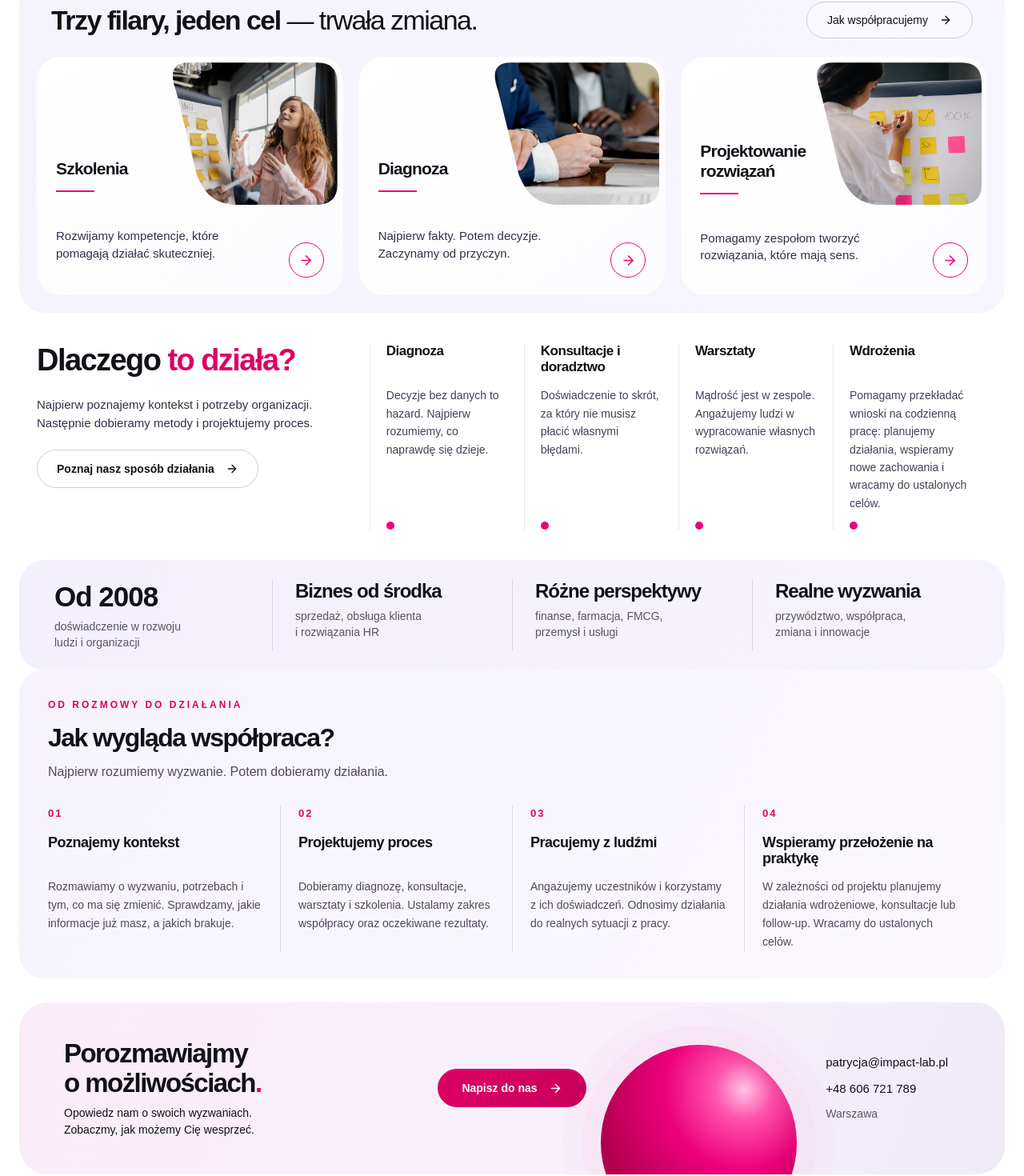
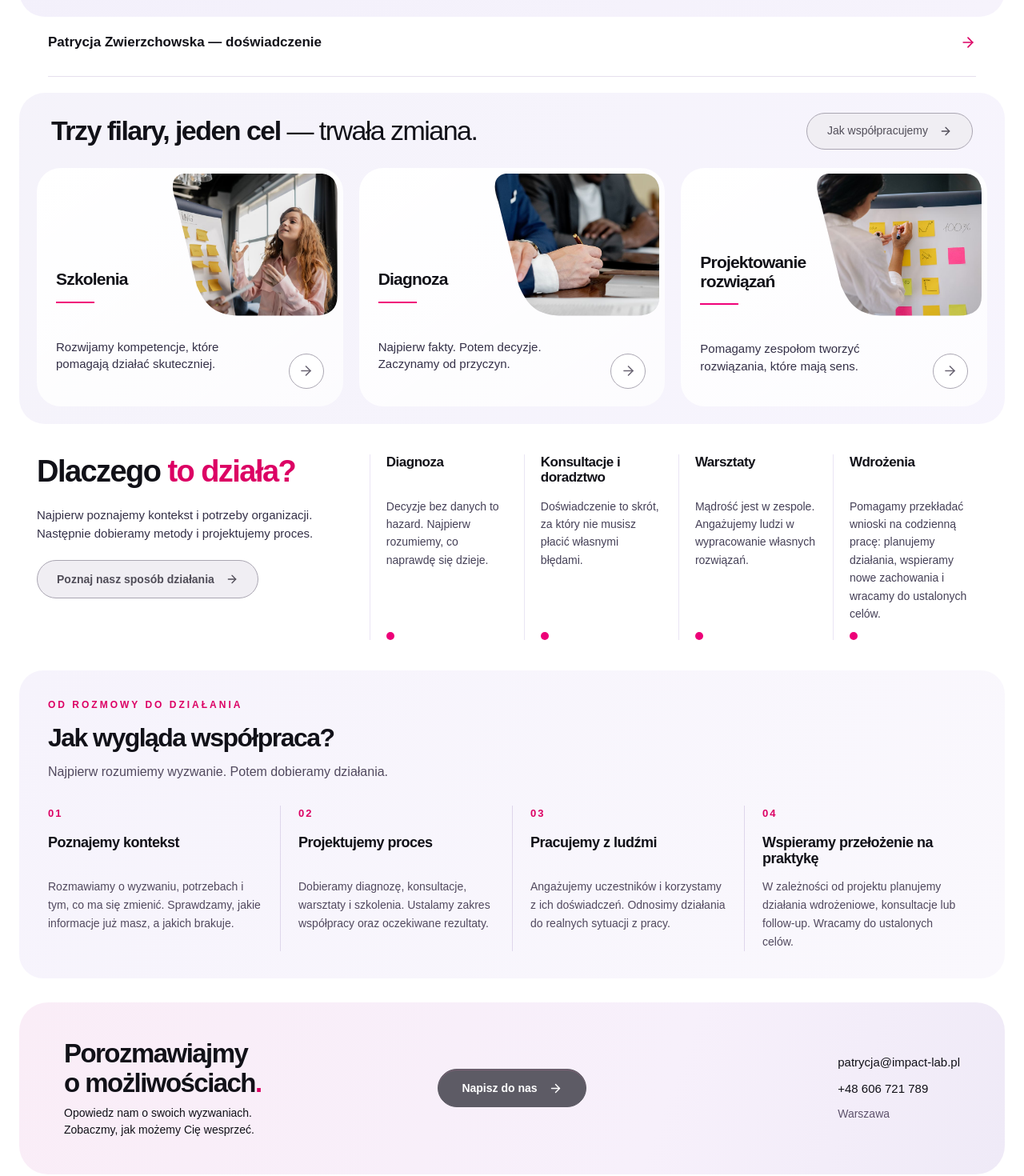
Before and after one commit to Silmaris77/impact-lab-web, a Next.js app: page / in a window 1280 px wide. Shown: the part 1057-2527 px from the top of the page at 80% size. Built offline with nearby package versions, Linux system fonts and the light colour scheme.

Commit message:
feat: Update button styles and enhance experience section for improved accessibility and visual consistency

```diff
--- a/app/globals.css
+++ b/app/globals.css
@@ -209,7 +209,11 @@ details>a { display:inline-flex; align-items:center; gap:16px; font-size:13px; c
 /* Final layout and accessibility pass. */
 .button { font-size:14px; min-height:48px; gap:14px; }
 .button svg,.circle-link svg { flex-shrink:0; }
-.button-primary { background:linear-gradient(110deg,#dc0064,#c9005c); border-color:#dc0064; }
+.button-primary { color:#fff; background:#5d5b65; border-color:#5d5b65; }
+.button-primary:hover { border-color:#dc0064; }
+.button-outline:not(:hover) { color:#514e59; border-color:#aaa6b2; background:#f0eef3; }
+.circle-link:not(:hover) { color:#6b6674; border-color:#aaa6b2; }
+.circle-link:hover { color:#f00079; border-color:#f00079; }
 .hero-actions { flex-wrap:wrap; }
 .hero-actions .button { font-size:14px; padding-inline:23px; }
 .section-heading .button,.method-intro .button,.founder-copy .button { font-size:14px; }
@@ -285,6 +289,7 @@ summary:hover { color:var(--magenta); }
 @media(max-width:600px) { .pillar.pillar-without-icon h3 { margin-top:155px; } }
 .scaffolds > .founder-section:first-child { margin-top:0; margin-bottom:32px; }
 
+.contact-orbital .contact-details { padding-right:0; }
 .hero.hero-centered { grid-template-columns:1fr; min-height:0; text-align:center; }
 .hero-centered .hero-copy { width:100%; max-width:960px; margin-inline:auto; padding:55px 0 65px; pointer-events:auto; }
 .hero-centered .hero-description { max-width:620px; margin-inline:auto; }
--- a/components/section-scaffolds.tsx
+++ b/components/section-scaffolds.tsx
@@ -30,6 +30,7 @@ export function SectionScaffolds() {
         <div className="founder-copy"><p className="eyebrow">Ludzie Impact Lab</p><h2 id="founder-title">Doświadczenie.<br/>Perspektywa.<br/>Realny wpływ<span className="accent">.</span></h2><p>Za Impact Lab stoi doświadczenie zdobywane w sprzedaży, obsłudze klienta i HR. Od 2008 roku Patrycja Zwierzchowska rozwija ludzi, zespoły i organizacje.</p><p>Łączymy diagnozę, rozwój kompetencji oraz warsztaty i facylitację, aby wypracowywać rozwiązania dopasowane do rzeczywistości organizacji.</p><a href="#patrycja" className="button button-outline">Poznaj założycielkę <ArrowRight size={16}/></a></div>
         <aside className="founder-note"><span className="quote-mark" aria-hidden="true">“</span><p>Znam biznes od środka. Rozumiem ludzi. Łączę jedno z drugim.</p><div><strong>Patrycja Zwierzchowska</strong><span>Założycielka Impact Lab</span><span>Trenerka · Konsultantka · Facylitatorka</span></div></aside>
       </section>
+      <section id="doswiadczenie" className="experience-strip scaffold" aria-label="Doświadczenie Impact Lab"><div><strong>Od 2008</strong><p>doświadczenie w rozwoju<br/>ludzi i organizacji</p></div><div><strong>Biznes od środka</strong><p>sprzedaż, obsługa klienta<br/>i rozwiązania HR</p></div><div><strong>Różne perspektywy</strong><p>finanse, farmacja, FMCG,<br/>przemysł i usługi</p></div><div><strong>Realne wyzwania</strong><p>przywództwo, współpraca,<br/>zmiana i innowacje</p></div></section>
       <details id="patrycja" className="founder-bio"><summary>Patrycja Zwierzchowska — doświadczenie<ArrowRight size={20}/></summary><p>Moje doświadczenie zawodowe zaczęło się od pracy w sprzedaży i obsłudze klienta, a następnie objęło HR w firmach finansowych i usługowych. Od 2008 roku pracuję jako ekspert rozwoju, rozwijając ludzi, zespoły i organizacje.</p><p>Projektuję i realizuję działania rozwojowe oraz diagnostyczne, wspieram menedżerów i pomagam zespołom wypracowywać rozwiązania odpowiadające na rzeczywiste wyzwania biznesowe.</p><h3>Wybrane projekty z mojego doświadczenia</h3><ul><li>Wdrożenie standardów sprzedaży i zarządzania sprzedażą w branżach FMCG, farmaceutycznej, finansowej i budowlano-przemysłowej.</li><li>Diagnoza DC i programy rozwojowe dla dyrektorów sprzedaży w branży finansowej.</li><li>Projekt i wdrożenie kultury wprowadzania innowacji dla dyrektorów i menedżerów.</li><li>Rozwój różnorodności i współpracy w oparciu o FRIS®.</li></ul></details>
 
       <section id="oferta" className="offer scaffold" aria-labelledby="offer-title">
@@ -45,9 +46,9 @@ export function SectionScaffolds() {
         <div className="method-intro"><h2 id="method-title">Dlaczego <span className="accent">to działa?</span></h2><p>Najpierw poznajemy kontekst i potrzeby organizacji. Następnie dobieramy metody i projektujemy proces.</p><a href="#wspolpraca" className="button button-outline">Poznaj nasz sposób działania <ArrowRight size={16}/></a></div>
         <div className="methods">{methods.map(({title,text}) => <article key={title}><h3>{title}</h3><p>{text}</p><span className="method-dot"/></article>)}</div>
       </section>
-      <section id="doswiadczenie" className="experience-strip scaffold" aria-label="Doświadczenie Impact Lab"><div><strong>Od 2008</strong><p>doświadczenie w rozwoju<br/>ludzi i organizacji</p></div><div><strong>Biznes od środka</strong><p>sprzedaż, obsługa klienta<br/>i rozwiązania HR</p></div><div><strong>Różne perspektywy</strong><p>finanse, farmacja, FMCG,<br/>przemysł i usługi</p></div><div><strong>Realne wyzwania</strong><p>przywództwo, współpraca,<br/>zmiana i innowacje</p></div></section>
+
       <CollaborationProcess/>
-      <section id="kontakt" className="contact-banner contact-orbital scaffold" aria-labelledby="contact-title"><div><h2 id="contact-title">Porozmawiajmy<br/>o możliwościach<span className="accent">.</span></h2><p>Opowiedz nam o swoich wyzwaniach.<br/>Zobaczmy, jak możemy Cię wesprzeć.</p></div><a className="button button-primary" href="mailto:patrycja@impact-lab.pl">Napisz do nas <ArrowRight size={17}/></a><div className="contact-sphere" aria-hidden="true"/><div className="contact-details"><a href="mailto:patrycja@impact-lab.pl">patrycja@impact-lab.pl</a><a href="tel:+48606721789">+48 606 721 789</a><span>Warszawa</span></div></section>
+      <section id="kontakt" className="contact-banner contact-orbital scaffold" aria-labelledby="contact-title"><div><h2 id="contact-title">Porozmawiajmy<br/>o możliwościach<span className="accent">.</span></h2><p>Opowiedz nam o swoich wyzwaniach.<br/>Zobaczmy, jak możemy Cię wesprzeć.</p></div><a className="button button-primary" href="mailto:patrycja@impact-lab.pl">Napisz do nas <ArrowRight size={17}/></a><div className="contact-details"><a href="mailto:patrycja@impact-lab.pl">patrycja@impact-lab.pl</a><a href="tel:+48606721789">+48 606 721 789</a><span>Warszawa</span></div></section>
 
     </div>
     <footer className="site-footer"><div className="footer-inner"><div><Image src={assetPath("/impact-lab-logo.png")} alt="Impact.LAB" width={2728} height={631} sizes="145px"/><p>Ludzie · Pomysły · Zmiana</p></div><nav aria-label="Nawigacja w stopce">{navigation.map(item => <a key={item.href} href={item.href}>{item.label}</a>)}</nav><p className="footer-address">Impact-Lab · Sarmacka 22a/88<br/>02-972 Warszawa · NIP 7712407782</p></div></footer>
```
